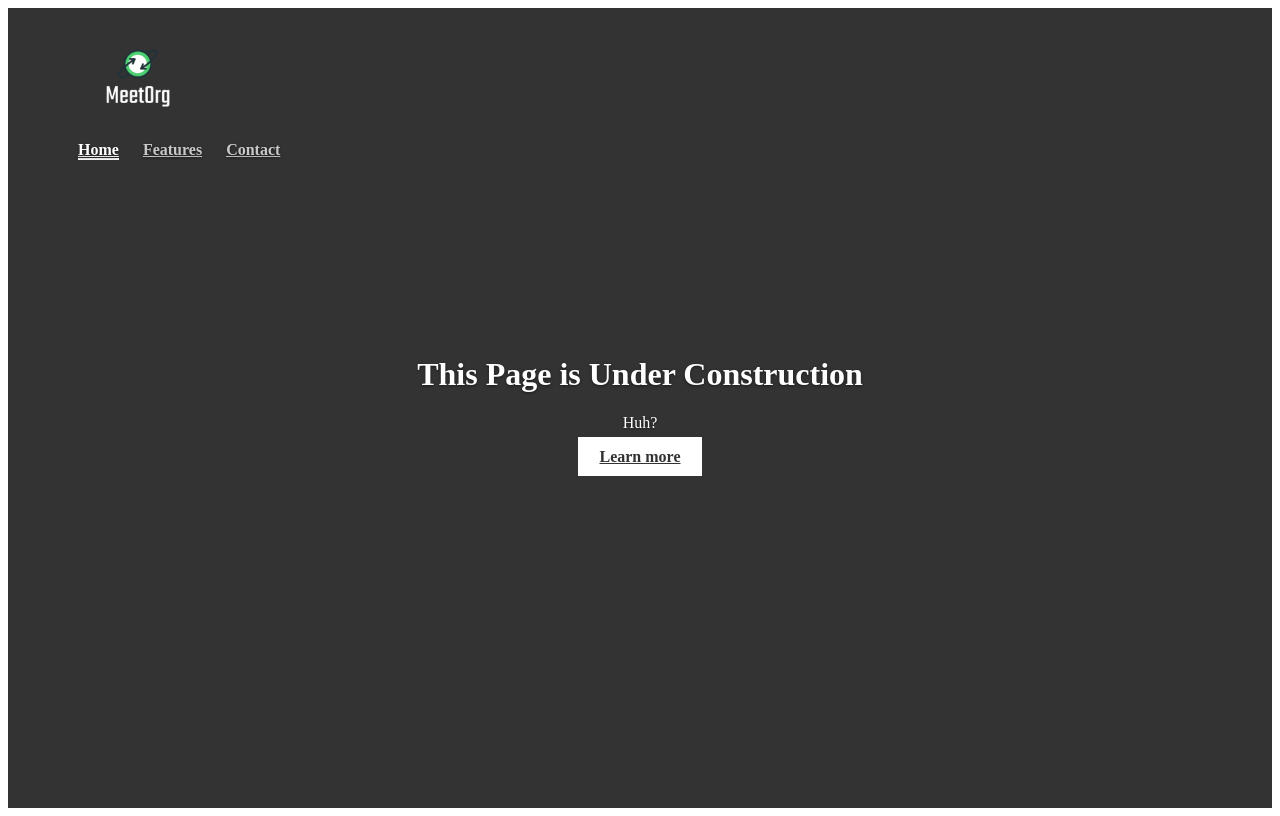
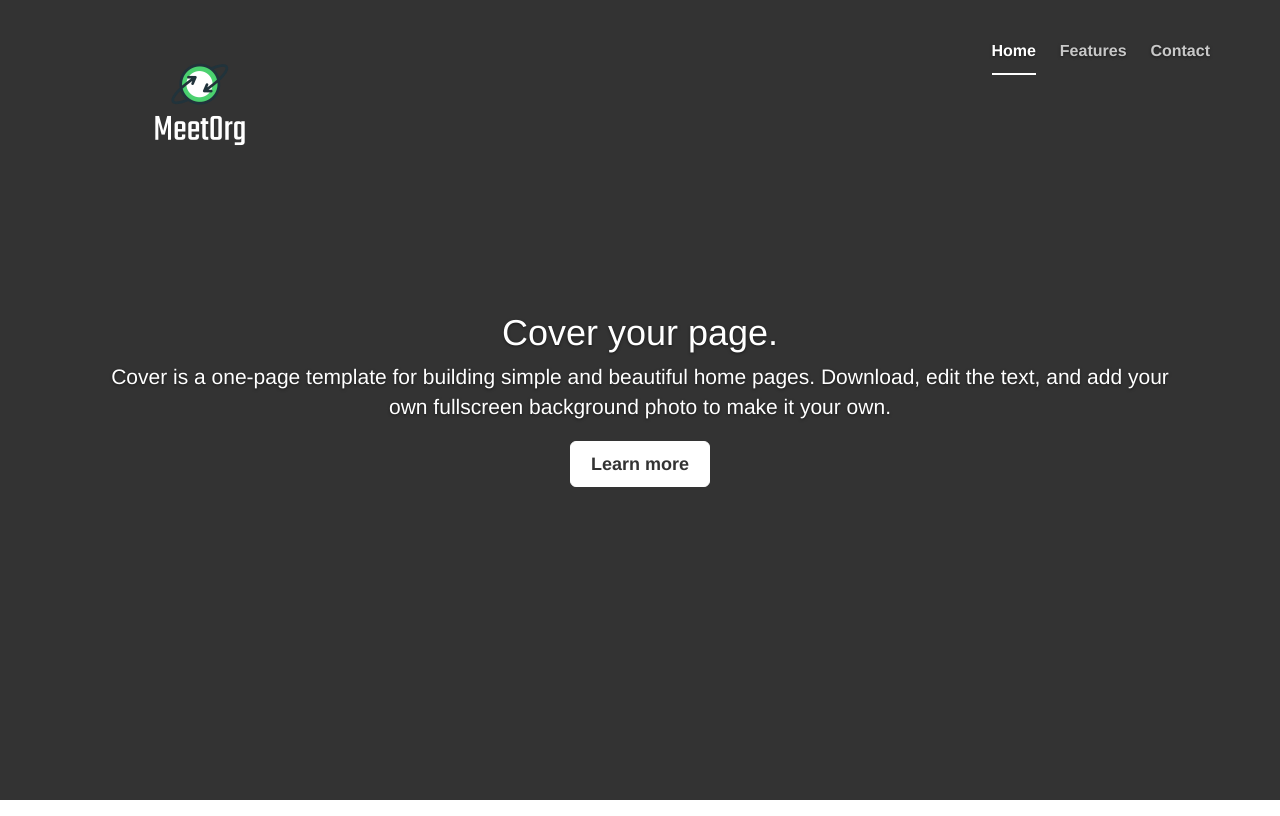
Before and after one commit to MeetOrg/meetorg.github.io, a plain HTML site: page index.html in a window 1280 px wide. Drawn offline with nearby package versions, Linux system fonts and the light colour scheme.

Commit message:
Initial Files

```diff
--- a/css/style.css
+++ b/css/style.css
@@ -26,6 +26,7 @@ a:hover {
 
 html,
 body {
+
   background-color: #fff;
 }
 body {
@@ -62,8 +63,7 @@ body {
  * Header
  */
 .masthead-brand {
-  margin-top: 10px;
-  margin-bottom: 10px;
+
 }
 
 .masthead-nav > li {
@@ -123,7 +123,7 @@ body {
 @media (min-width: 768px) {
   /* Pull out the header and footer */
   .masthead {
-    position: absolute;
+    position: fixed;
     top: 0;
   }
   /* Start the vertical centering */
--- a/index.html
+++ b/index.html
@@ -1,22 +1,29 @@
+
+
 <!DOCTYPE html>
 <html lang="en">
 <head>
 <meta charset="UTF-8">
-    <meta name="viewport" content="width=device-width, initial-scale=1.0">
-    <title>Document</title>
+<meta name="apple-mobile-web-app-title" content="CodePen">
+<title>CodePen - Bootstrap Cover Template</title>
+<link rel='stylesheet' href='https://maxcdn.bootstrapcdn.com/bootstrap/3.3.4/css/bootstrap.min.css'>
 <link rel="stylesheet" href="/css/style.css">
+<script>
+  window.console = window.console || function(t) {};
+</script>
+<script>
+  if (document.location.search.match(/type=embed/gi)) {
+    window.parent.postMessage("resize", "*");
+  }
+</script>
 </head>
-<body>
-
+<body translate="no">
 <div class="site-wrapper">
-
 <div class="site-wrapper-inner">
-
 <div class="container">
-
 <div class="masthead clearfix">
 <div class="container inner">
-                <h3 class="masthead-brand"><img height="20%" width="35%" src="/images/meetOrg.png"></h3>
+<h3 class="masthead-brand"><img height="50%" width="50%" src="images/meetOrg.png"></h3>
 <nav>
 <ul class="nav masthead-nav">
 <li class="active"><a href="#">Home</a></li>
@@ -26,19 +33,15 @@
 </nav>
 </div>
 </div>
-
 <div class="inner cover">
-              <h1 class="cover-heading">This Page is Under Construction</h1>
-              <p class="lead">Huh?</p>
+<h1 class="cover-heading">Cover your page.</h1>
+<p class="lead">Cover is a one-page template for building simple and beautiful home pages. Download, edit the text, and add your own fullscreen background photo to make it your own.</p>
 <p class="lead">
 <a href="#" class="btn btn-lg btn-default">Learn more</a>
 </p>
  </div>
-
 </div>
-
 </div>
-
 </div>
 </body>
 </html>
```
Lines whose indentation alone changed are shown as unchanged.
